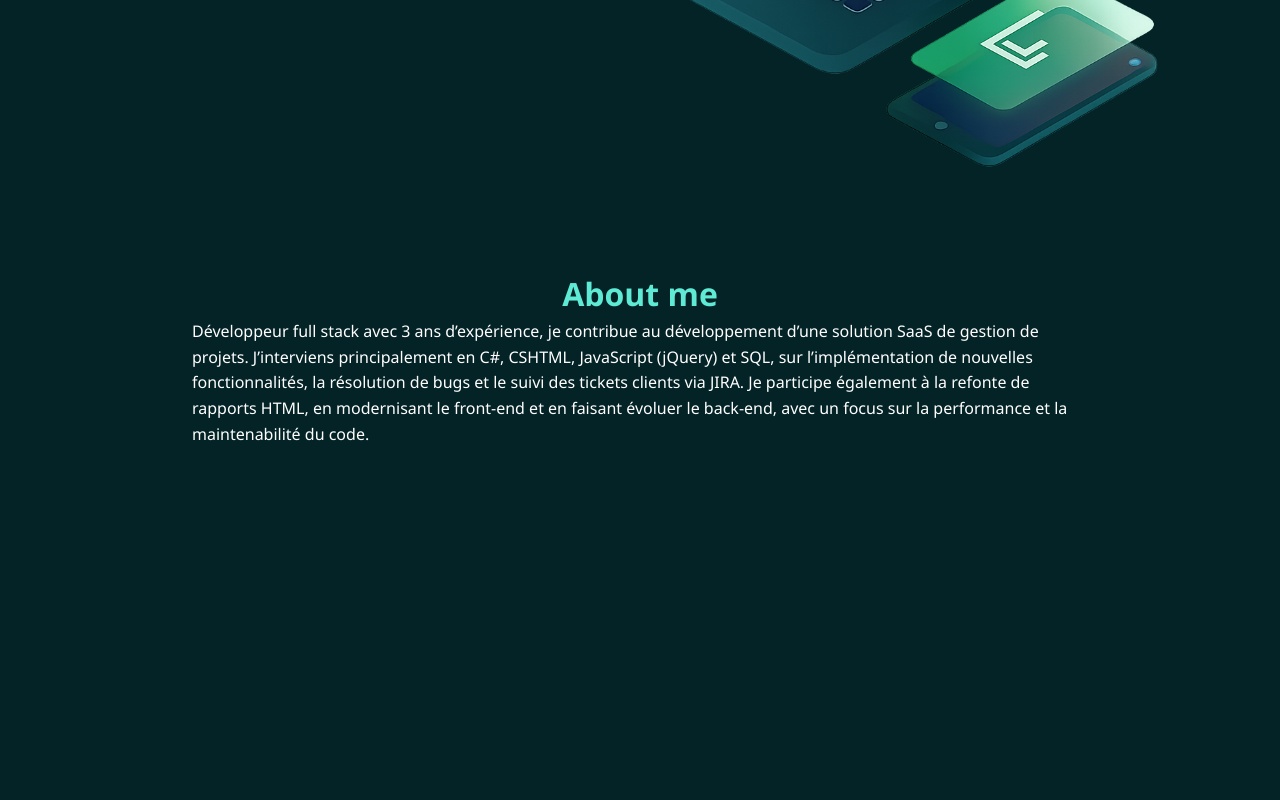
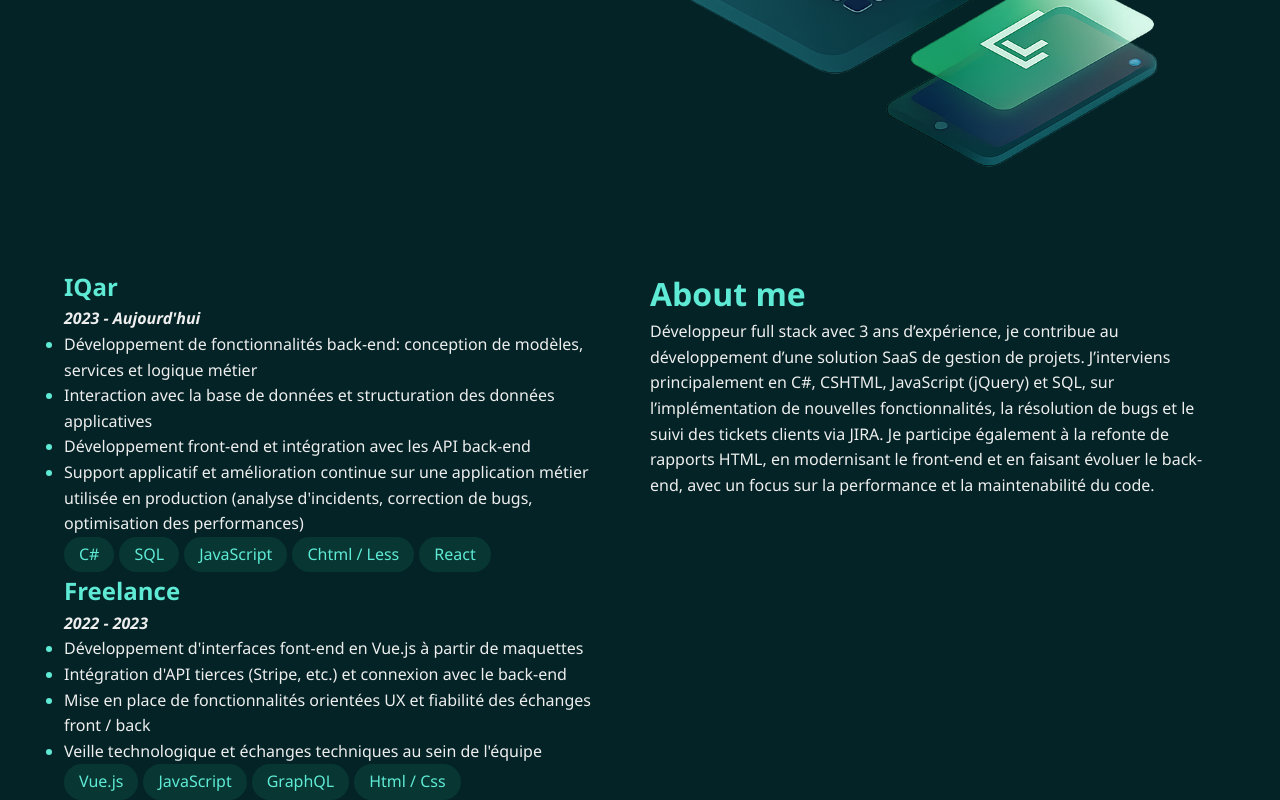
Before and after one commit to LaverreLogan/Portfolio_2026, a Vue app: page / in a window 1280 px wide. Shown: the part 532-1332 px from the top of the page. Before the commit the page ends 979 px from the top, so only its background shows below. Built offline with nearby package versions, Linux system fonts and the light colour scheme.

Commit message:
feat: avancement about + changement favicon

```diff
--- a/index.html
+++ b/index.html
@@ -2,7 +2,7 @@
 <html lang="fr">
   <head>
     <meta charset="UTF-8" />
-    <link rel="icon" type="image/svg+xml" href="/vite.svg" />
+    <link rel="icon" type="image/svg+xml" href="/src/assets/images/favicon.png" />
     <meta name="viewport" content="width=device-width, initial-scale=1.0" />
     <title>Portfolio 2026</title>
   </head>
--- a/src/App.vue
+++ b/src/App.vue
@@ -28,12 +28,16 @@ export default {
 body {
     font-family: 'Segoe UI', Tahoma, Geneva, Verdana, sans-serif;
     line-height: 1.6;
-    background:  #042326;
+    background: #042326;
     color: #333;
 }
 
 #app {
     overflow-x: hidden;
+
+    >div {
+        width: 90%;
+    }
 }
 
 html {
@@ -44,6 +48,11 @@ button {
     font-family: inherit;
 }
 
+h1,
+h2 {
+    color: #5eead5;
+}
+
 :root {
     --primary-color: #667eea;
     --secondary-color: #764ba2;
--- a/src/components/sections/About.vue
+++ b/src/components/sections/About.vue
@@ -1,7 +1,59 @@
 <template>
     <div class="about">
-        <h1>About me</h1>
-        <p>Développeur full stack avec 3 ans d’expérience, je contribue au développement d’une solution SaaS de gestion de projets. J’interviens principalement en C#, CSHTML, JavaScript (jQuery) et SQL, sur l’implémentation de nouvelles fonctionnalités, la résolution de bugs et le suivi des tickets clients via JIRA. Je participe également à la refonte de rapports HTML, en modernisant le front-end et en faisant évoluer le back-end, avec un focus sur la performance et la maintenabilité du code.</p>
+        <div class="skills-container">
+            <div class="skill">
+                <div class="title-container">
+                    <h2 class="title">IQar</h2>
+                    <span class="date">2023 - Aujourd'hui</span>
+                </div>
+                <div class="content">
+                    <ul>
+                        <li>Développement de fonctionnalités back-end: conception de modèles, services et logique métier
+                        </li>
+                        <li>Interaction avec la base de données et structuration des données applicatives</li>
+                        <li>Développement front-end et intégration avec les API back-end</li>
+                        <li>Support applicatif et amélioration continue sur une application métier utilisée en
+                            production (analyse d'incidents, correction de bugs, optimisation des performances)</li>
+                    </ul>
+                </div>
+                <div class="bullets-container">
+                    <div class="bullet">C#</div>
+                    <div class="bullet">SQL</div>
+                    <div class="bullet">JavaScript</div>
+                    <div class="bullet">Chtml / Less</div>
+                    <div class="bullet">React</div>
+                </div>
+            </div>
+            <div class="skill">
+                <div class="title-container">
+                    <h2 class="title">Freelance</h2>
+                    <span class="date">2022 - 2023</span>
+                </div>
+                <div class="content">
+                    <ul>
+                        <li>Développement d'interfaces font-end en Vue.js à partir de maquettes</li>
+                        <li>Intégration d'API tierces (Stripe, etc.) et connexion avec le back-end</li>
+                        <li>Mise en place de fonctionnalités orientées UX et fiabilité des échanges front / back</li>
+                        <li>Veille technologique et échanges techniques au sein de l'équipe</li>
+                    </ul>
+                </div>
+                <div class="bullets-container">
+                    <div class="bullet">Vue.js</div>
+                    <div class="bullet">JavaScript</div>
+                    <div class="bullet">GraphQL</div>
+                    <div class="bullet">Html / Css</div>
+                </div>
+            </div>
+        </div>
+        <div class="about-me">
+            <h1>About me</h1>
+            <p>Développeur full stack avec 3 ans d’expérience, je contribue au développement d’une solution SaaS de
+                gestion de projets. J’interviens principalement en C#, CSHTML, JavaScript (jQuery) et SQL, sur
+                l’implémentation de nouvelles fonctionnalités, la résolution de bugs et le suivi des tickets clients via
+                JIRA. Je participe également à la refonte de rapports HTML, en modernisant le front-end et en faisant
+                évoluer le back-end, avec un focus sur la performance et la maintenabilité du code.</p>
+        </div>
+
     </div>
 </template>
 
@@ -10,19 +62,40 @@
 </script>
 
 <style lang="less" scoped>
-    .about {
+.about {
+    display: grid;
+    grid-template-columns: repeat(2, 1fr);
+    margin: 0 auto;
+    gap: 20px;
+
+
+    p,
+    li,
+    span {
+        color: #eee;
+    }
+
+    .date {
+        font-style: italic;
+        font-weight: bold;
+    }
+
+    .bullets-container {
         display: flex;
-        flex-direction: column;
-        align-items: center;
-        justify-content: center;
-        width: 70%;
-        margin: 0 auto;
-        h1 {
+        gap: 5px;
+        .bullet {
+            display: flex;
+            justify-content: center;
+            align-items: center;
+            background:#083733;
             color: #5eead5;
-        }
-
-        p{
-            color: #fff;
+            padding: 5px 15px;
+            border-radius: 25px;
         }
     }
+
+    ul li::marker {
+        color: #5eead5;
+    }
+}
 </style>
--- a/src/components/sections/Home.vue
+++ b/src/components/sections/Home.vue
@@ -40,7 +40,6 @@ onMounted(() => {
     justify-content: center;
     margin: 0 auto;
     height: 100vh;
-    width: 90%;
 
     justify-items: center;
     img {
--- a/src/main.js
+++ b/src/main.js
@@ -1,8 +1,14 @@
 import { createApp } from "vue";
+import { createI18n } from "vue-i18n";
 import App from "./App.vue";
 import router from "./router.js";
 
+const i18n = createI18n({
+
+})
+
 const app = createApp(App);
+app.use(i18n);
 app.use(router);
 
 app.mount("#app");
```
